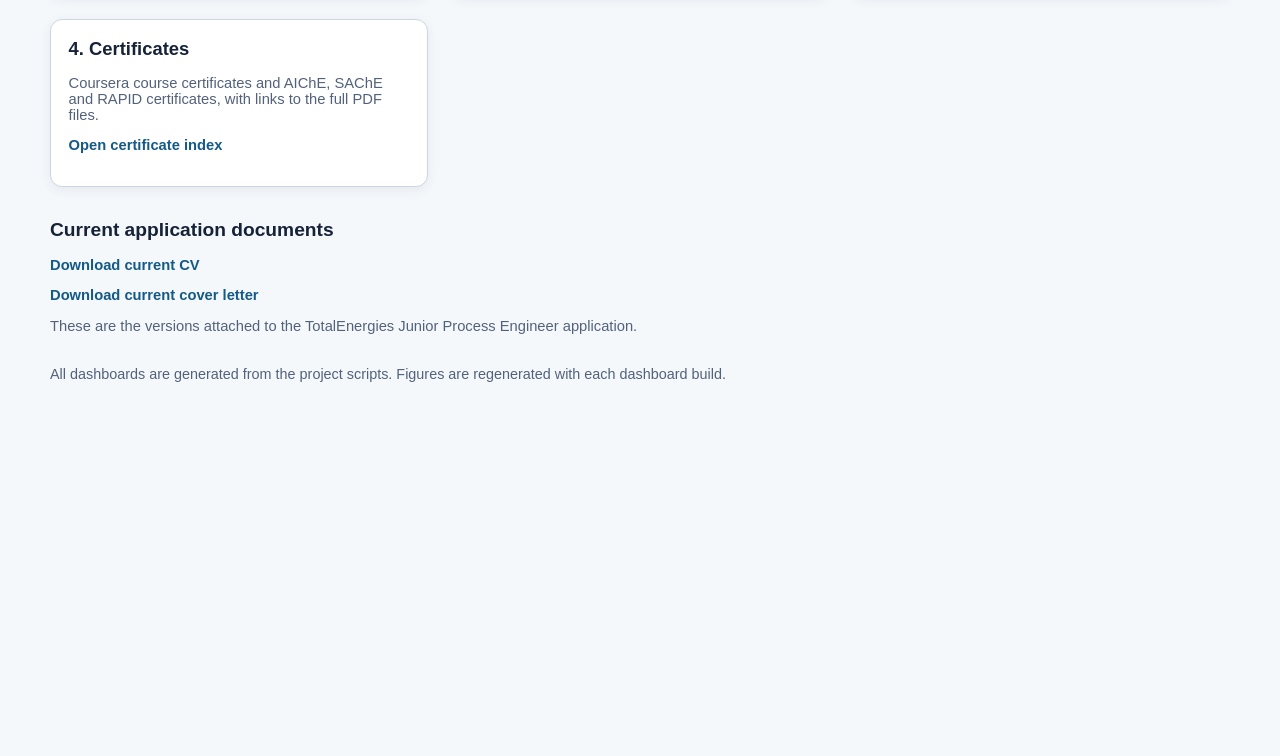
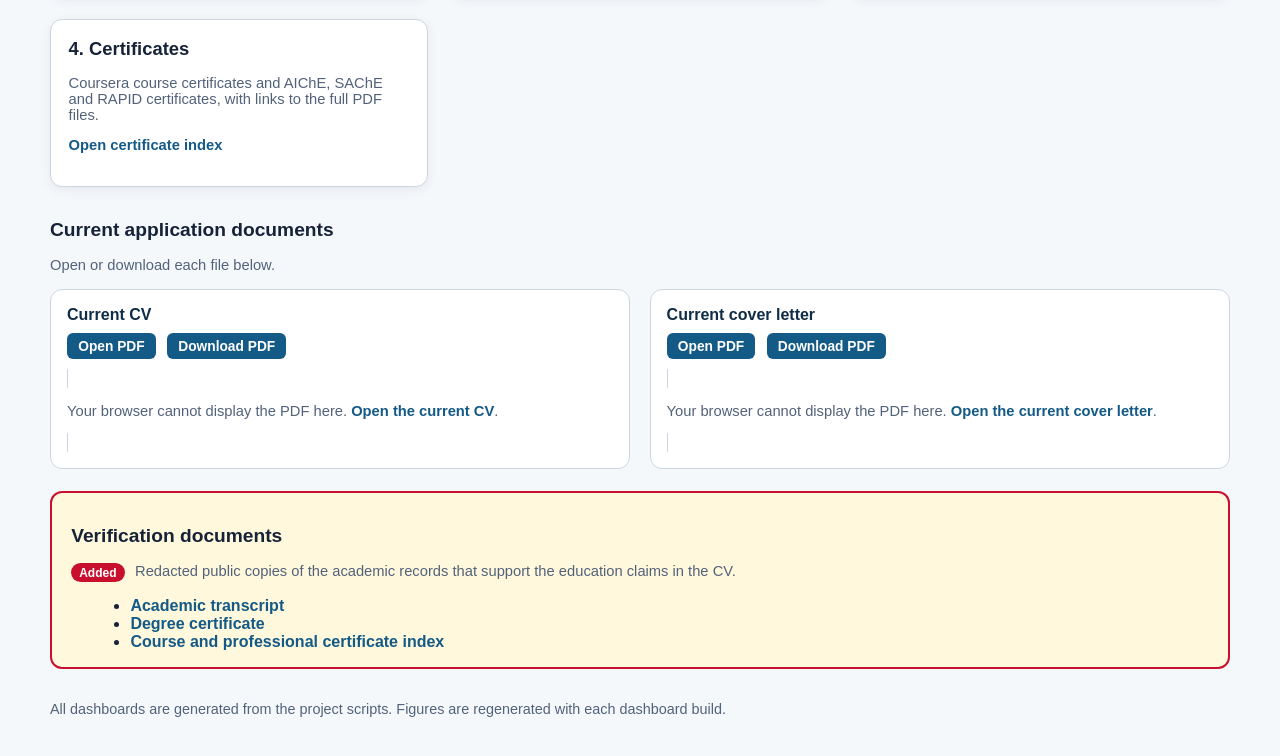
Before and after one commit to MarkNwilliam/process-engineering-portfolio, a plain HTML site: page index.html in a window 1280 px wide. Shown: the part 590-1346 px from the top of the page. Before the commit the page ends 1018 px from the top, so only its background shows below. Drawn offline with Linux system fonts and the light colour scheme.

Commit message:
Publish verification documents and PDF previews

```diff
--- a/index.html
+++ b/index.html
@@ -22,6 +22,17 @@ a:hover { text-decoration: underline; }
 .documents { margin-top: 2rem; }
 .documents h2 { font-size: 1.2rem; }
 .documents p { color: #52627a; font-size: 0.92rem; }
+.doc-grid { display: grid; grid-template-columns: repeat(auto-fit, minmax(320px, 1fr)); gap: 1.2rem; margin-top: 1rem; }
+.doc-panel { background: white; border: 1px solid #ccd6e0; border-radius: 12px; padding: 1rem; }
+.doc-panel h3 { margin: 0 0 0.6rem; font-size: 1rem; color: #0f2d46; }
+.doc-actions { display: flex; flex-wrap: wrap; gap: 0.7rem; margin: 0 0 0.7rem; }
+.doc-actions a { display: inline-block; padding: 0.35rem 0.7rem; border-radius: 6px; background: #145a86; color: #ffffff; font-size: 0.86rem; }
+.pdf-preview { width: 100%; height: 620px; border: 1px solid #cbd5df; border-radius: 8px; background: #ffffff; }
+.verification { margin-top: 1.4rem; padding: 1rem 1.2rem; background: #fff8dc; border: 2px solid #c8102e; border-radius: 12px; }
+.verification h2 { font-size: 1.2rem; }
+.verification p { color: #52627a; font-size: 0.92rem; }
+.verification ul { margin: 0.6rem 0 0 1.2rem; }
+.badge { display: inline-block; background: #c8102e; color: #ffffff; font-size: 0.75rem; font-weight: bold; padding: 0.15rem 0.5rem; border-radius: 999px; margin-right: 0.4rem; }
 </style>
 </head>
 <body>
@@ -68,9 +79,38 @@ a:hover { text-decoration: underline; }
 </div>
 <section class="documents">
 <h2>Current application documents</h2>
-<p><a href="documents/cv_totalenergies_junior_process_engineer.pdf">Download current CV</a></p>
-<p><a href="documents/cover_totalenergies_junior_process_engineer.pdf">Download current cover letter</a></p>
-<p>These are the versions attached to the TotalEnergies Junior Process Engineer application.</p>
+<p>Open or download each file below.</p>
+<div class="doc-grid">
+<div class="doc-panel">
+<h3>Current CV</h3>
+<div class="doc-actions">
+<a href="documents/cv_totalenergies_junior_process_engineer.pdf" target="_blank" rel="noopener">Open PDF</a>
+<a href="documents/cv_totalenergies_junior_process_engineer.pdf" download>Download PDF</a>
+</div>
+<object class="pdf-preview" data="documents/cv_totalenergies_junior_process_engineer.pdf" type="application/pdf" aria-label="Current CV PDF preview">
+<p>Your browser cannot display the PDF here. <a href="documents/cv_totalenergies_junior_process_engineer.pdf">Open the current CV</a>.</p>
+</object>
+</div>
+<div class="doc-panel">
+<h3>Current cover letter</h3>
+<div class="doc-actions">
+<a href="documents/cover_totalenergies_junior_process_engineer.pdf" target="_blank" rel="noopener">Open PDF</a>
+<a href="documents/cover_totalenergies_junior_process_engineer.pdf" download>Download PDF</a>
+</div>
+<object class="pdf-preview" data="documents/cover_totalenergies_junior_process_engineer.pdf" type="application/pdf" aria-label="Current cover letter PDF preview">
+<p>Your browser cannot display the PDF here. <a href="documents/cover_totalenergies_junior_process_engineer.pdf">Open the current cover letter</a>.</p>
+</object>
+</div>
+</div>
+</section>
+<section class="verification">
+<h2>Verification documents</h2>
+<p><span class="badge">Added</span> Redacted public copies of the academic records that support the education claims in the CV.</p>
+<ul>
+<li><a href="documents/academic_transcript.pdf">Academic transcript</a></li>
+<li><a href="documents/degree_certificate.pdf">Degree certificate</a></li>
+<li><a href="certificates/index.html">Course and professional certificate index</a></li>
+</ul>
 </section>
 <p class="footer">All dashboards are generated from the project scripts. Figures are regenerated with each dashboard build.</p>
 </main>
```
Also changed, not shown: portfolio_links.txt, 3 other files.
